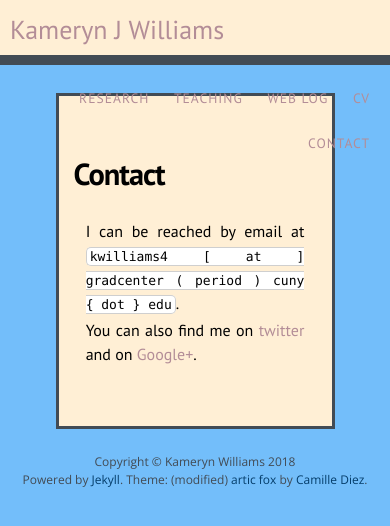
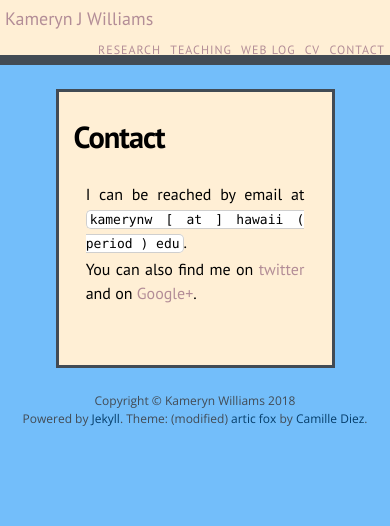
Before and after one commit to kamerynjw/kamerynjw.github.io, a Jekyll site: the page built from contact.md, in a window 390 px wide. Shown: the top 526 px of the page. Built offline with Jekyll 4.4.1, drawn with Linux system fonts in a browser that asks for light colours; nearby versions of some CDN libraries.

Commit message:
kludge to make nav menu look less shit on mobile. In long term: do it right. Also updated contact.

```diff
--- a/_sass/_layout.scss
+++ b/_sass/_layout.scss
@@ -47,6 +47,46 @@
 				padding: 0 0 2px 0;
 				position: relative;
 				vertical-align: top;
+		  }
+	 }
+
+	 @include media-query($on-palm) {
+
+		  .site-title {
+				font-size: 18px;
+				float: left;
+				font-weight: 500;
+				margin: 5px 10px 5px 5px;
+				color: $darkcoral;
+				&,
+				&:visited {color: $darkcoral};
+		  }
+
+		  .trigger {
+				ul {
+					 text-align: right;
+					 float: right;
+					 padding-top: 1px;
+					 font-size: 75%;
+					 letter-spacing: 1px;
+					 line-height: 1em;
+					 fontweight: 600;
+					 margin: 0;
+					 padding: 0;
+					 list-style-type: none;
+					 text-transform: uppercase;
+				}
+
+				.menubar > li {
+					 display: inline-block;
+					 height: 16px;
+					 line-height: normal;
+					 margin: 5px 5px 0 0;
+					 padding: 0 0 0 0;
+					 position: relative;
+					 vertical-align: top;
+				}
+
 		  }
 	 }
 
--- a/contact.md
+++ b/contact.md
@@ -4,6 +4,6 @@ title: Contact
 permalink: /contact/
 ---
 
-I can be reached by email at `kwilliams4 [ at ] gradcenter ( period ) cuny { dot } edu`.
+I can be reached by email at `kamerynw [ at ] hawaii ( period ) edu`.
 
 You can also find me on [twitter](https://twitter.com/KamerynJW) and on [Google+](https://plus.google.com/+KamerynWilliams).
--- a/css/main.scss
+++ b/css/main.scss
@@ -34,7 +34,7 @@ $grey-color-dark:  darken($grey-color, 25%);
 
 // Width of the content area
 $content-width:    700px;
-$on-palm:          700px;
+$on-palm:          680px;
 $on-laptop:        700px;
 
 
```
